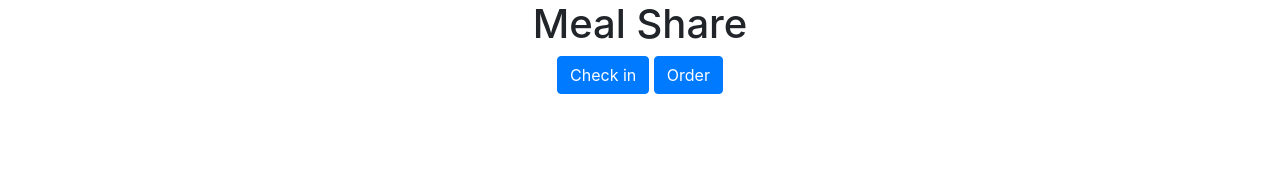
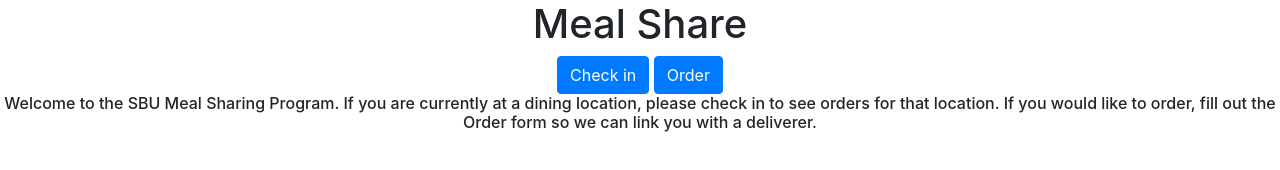
Before and after one commit to Bachmair-Boys/sbu-meal-share, a website: page html/index.html in a window 1280 px wide. Drawn offline with Linux system fonts and the light colour scheme; files that its build step writes are made by us from their sources; files whose address does not match are found by name.

Commit message:
Added website description in index.html

```diff
--- a/html/index.html
+++ b/html/index.html
@@ -14,6 +14,7 @@
     <h1>Meal Share</h1>
     <a class="btn btn-primary " href="/check-in">Check in</a>
     <a class="btn btn-primary" href="/order">Order</a>
+    <h6>Welcome to the SBU Meal Sharing Program. If you are currently at a dining location, please check in to see orders for that location. If you would like to order, fill out the Order form so we can link you with a deliverer.</h6>
     </div>
   </body>
 </html>
```
